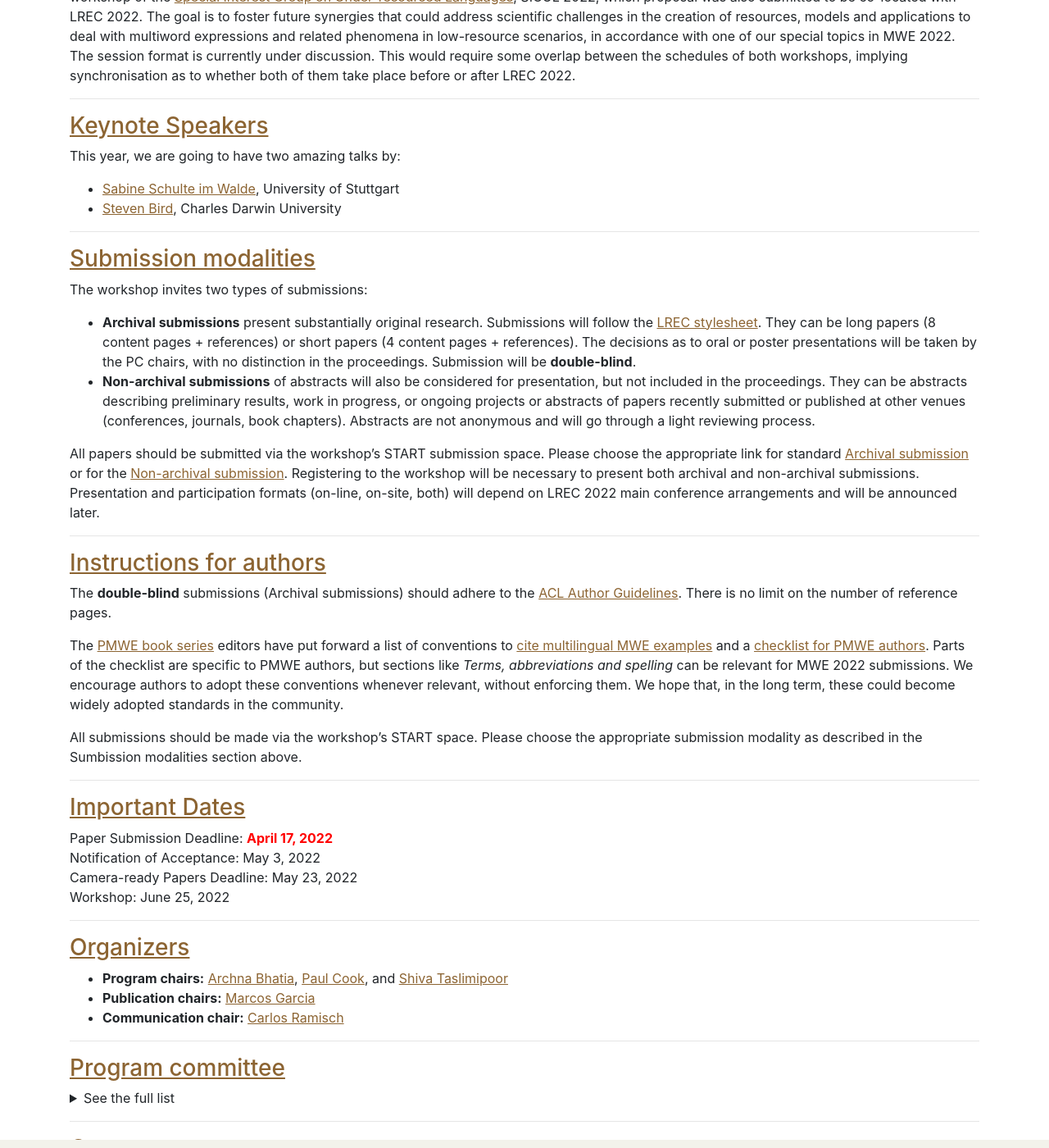
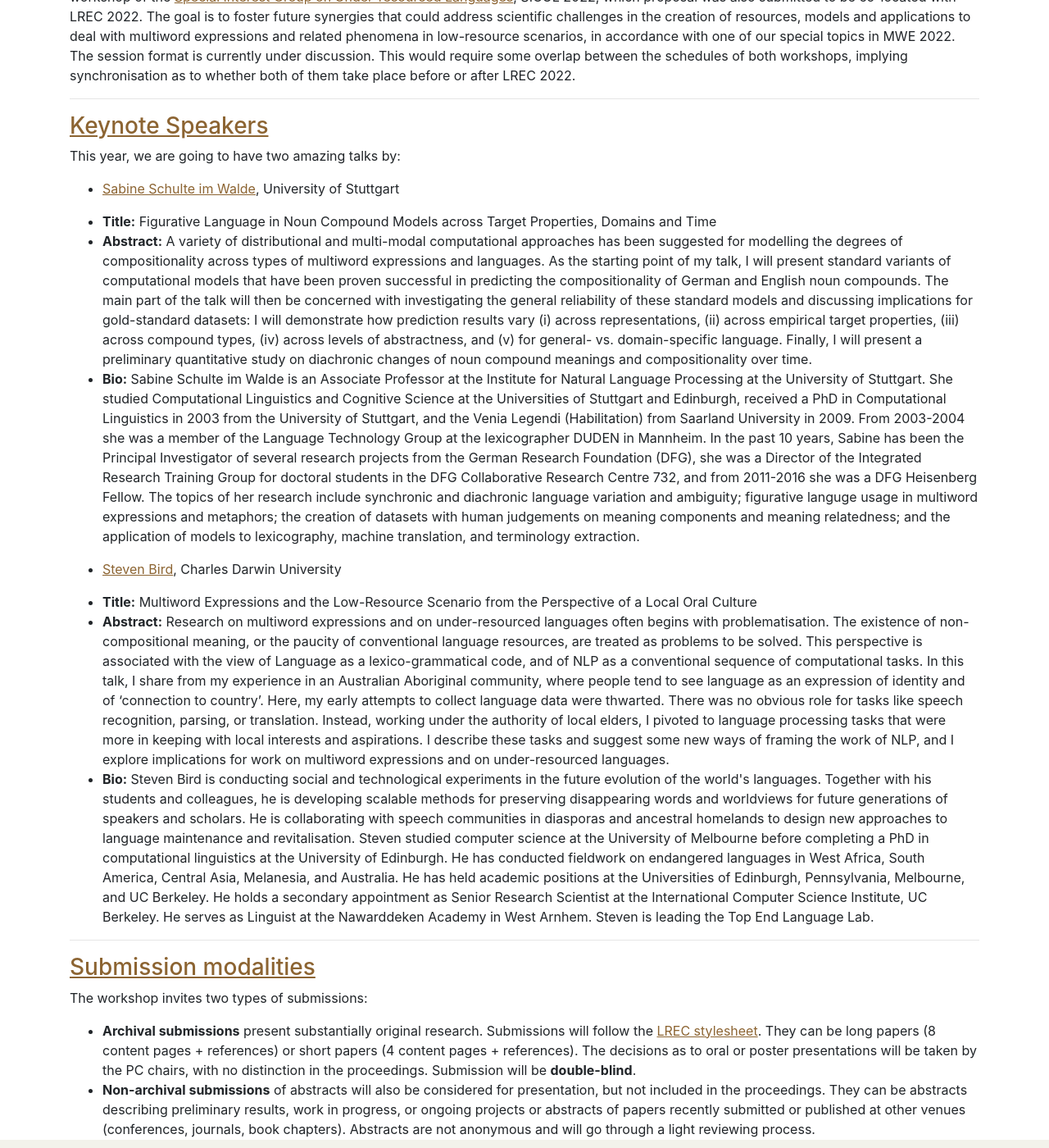
Before and after one commit to multiword/multiword.github.io, a Jekyll site: the page built from mwe2022/index.md, in a window 1280 px wide and 1400 px high, scrolled down 2359 px. Shown: the whole window at 82% size. Built offline with Jekyll 4.4.1, drawn with Linux system fonts in a browser that asks for light colours; comment, search, counter and statistics services are not loaded.

Commit message:
Add invited talks related information

```diff
--- a/mwe2022/index.md
+++ b/mwe2022/index.md
@@ -94,7 +94,24 @@
 ### <a name="keynotes"> Keynote Speakers </a>
 This year, we are going to have two amazing talks by:
 - [Sabine Schulte im Walde](http://www.schulteimwalde.de), University of Stuttgart
+<ul>
+<li> <b>Title:</b> Figurative Language in Noun Compound Models across Target Properties, Domains and Time </li>
+<li> <b>Abstract:</b> A variety of distributional and multi-modal computational approaches has been suggested for modelling the degrees of compositionality across types of multiword expressions and languages. As the starting point of my talk, I will present standard variants of computational models that have been proven successful in predicting the compositionality of German and English noun compounds. The main part of the talk will then be concerned with investigating the general reliability of these standard models and discussing implications for gold-standard datasets: I will demonstrate how prediction results vary (i) across representations, (ii) across empirical target properties, (iii) across compound types, (iv) across levels of abstractness, and (v) for general- vs. domain-specific language. Finally, I will present a preliminary quantitative study on diachronic changes of noun compound meanings and compositionality over time. </li>
+<li> <b>Bio:</b> Sabine Schulte im Walde is an Associate Professor at the Institute for Natural Language Processing at the University of Stuttgart. She studied Computational Linguistics and Cognitive Science at the Universities of Stuttgart and Edinburgh, received a PhD in Computational Linguistics in 2003 from the University of Stuttgart, and the Venia Legendi (Habilitation) from Saarland University in 2009. From 2003-2004 she was a member of the Language Technology Group at the lexicographer DUDEN in Mannheim. In the past 10 years, Sabine has been the Principal Investigator of several research projects from the German Research Foundation (DFG), she was a Director of the Integrated Research Training Group for doctoral students in the DFG Collaborative Research Centre 732, and from 2011-2016 she was a DFG Heisenberg Fellow.
+
+The topics of her research include synchronic and diachronic language variation and ambiguity; figurative languge usage in multiword expressions and metaphors; the creation of datasets with human judgements on meaning components and meaning relatedness; and the application of models to lexicography, machine translation, and terminology extraction.</li>
+</ul>
+
 - [Steven Bird](http://www.stevenbird.net), Charles Darwin University
+<ul>
+<li> <b>Title:</b> Multiword Expressions and the Low-Resource Scenario from the Perspective of a Local Oral Culture </li>
+<li> <b>Abstract:</b> Research on multiword expressions and on under-resourced languages often begins with problematisation. The existence of non-compositional meaning, or the paucity of conventional language resources, are treated as problems to be solved. This perspective is associated with the view of Language as a lexico-grammatical code, and of NLP as a conventional sequence of computational tasks. In this talk, I share from my experience in an Australian Aboriginal community, where people tend to see language as an expression of identity and of ‘connection to country’. Here, my early attempts to collect language data were thwarted. There was no obvious role for tasks like speech recognition, parsing, or translation. Instead, working under the authority of local elders, I pivoted to language processing tasks that were more in keeping with local interests and aspirations. I describe these tasks and suggest some new ways of framing the work of NLP, and I explore implications for work on multiword expressions and on under-resourced languages. </li>
+<li> <b>Bio:</b> Steven Bird is conducting social and technological experiments in the future evolution of the world's languages. Together with his students and colleagues, he is developing scalable methods for preserving disappearing words and worldviews for future generations of speakers and scholars. He is collaborating with speech communities in diasporas and ancestral homelands to design new approaches to language maintenance and revitalisation.
+
+Steven studied computer science at the University of Melbourne before completing a PhD in computational linguistics at the University of Edinburgh. He has conducted fieldwork on endangered languages in West Africa, South America, Central Asia, Melanesia, and Australia. He has held academic positions at the Universities of Edinburgh, Pennsylvania, Melbourne, and UC Berkeley. He holds a secondary appointment as Senior Research Scientist at the International Computer Science Institute, UC Berkeley. He serves as Linguist at the Nawarddeken Academy in West Arnhem.
+
+Steven is leading the Top End Language Lab. </li>
+</ul>
 
 -----
 
```
